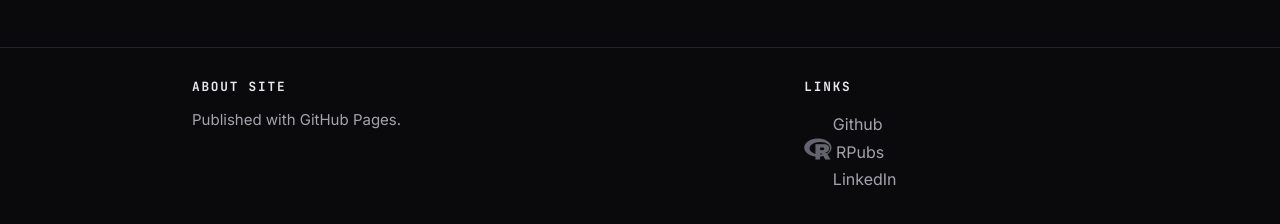
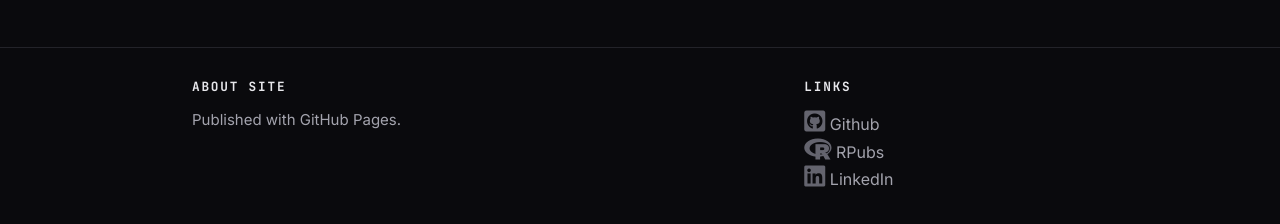
Before and after one commit to roseejones/roseejones.github.io, a Jekyll site: the page built from evaluation.html, in a window 1280 px wide. Shown: the part 1029-1253 px from the top of the page. Built offline with Jekyll 4.4.1, drawn with Linux system fonts in a browser that asks for light colours; nearby versions of some CDN libraries.

Commit message:
fix: footer icons broken by FA4/FA5 clash, use FA5 brands only

```diff
--- a/_includes/footer.html
+++ b/_includes/footer.html
@@ -9,7 +9,7 @@
                 <h5 class="footer_titles">Links</h5>
                 <ul>
                     <li><a target="_blank" href="https://www.github.com/silverrainb"><i
-                            class="fa fa-github-square footer_icons" aria-hidden="true"></i><span
+                            class="fab fa-github-square footer_icons" aria-hidden="true"></i><span
                             class="footer_link_text"> Github</span></a></li>
 
                     <li><a target="_blank" href="https://rpubs.com/silverrainb"><i
@@ -17,7 +17,7 @@
                             class="footer_link_text"> RPubs</span></a></li>
 
                     <li><a target="_blank"
-                           href="https://www.linkedin.com/in/roseejones"><i class="fa fa-linkedin-square footer_icons"
+                           href="https://www.linkedin.com/in/roseejones"><i class="fab fa-linkedin footer_icons"
                                                                             aria-hidden="true"></i><span
                             class="footer_link_text"> LinkedIn</span></a></li>
                 </ul>
--- a/_layouts/default.html
+++ b/_layouts/default.html
@@ -9,7 +9,6 @@
       rel="stylesheet">
 <link rel="stylesheet"
       href="https://cdn.jsdelivr.net/gh/devicons/devicon@v2.16.0/devicon.min.css">
-<link rel="stylesheet" href="https://maxcdn.bootstrapcdn.com/font-awesome/4.7.0/css/font-awesome.min.css">
 <link rel="stylesheet" href="/assets/css/main.css" media="screen" title="no title">
 <!--Include Font Awesome-->
 <link rel="stylesheet" href="https://cdnjs.cloudflare.com/ajax/libs/font-awesome/5.11.2/css/all.css">
```
